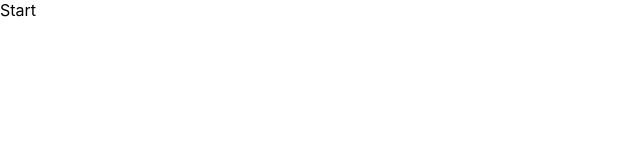
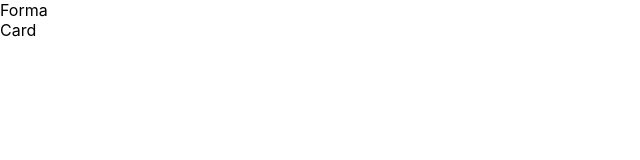
Before and after one commit to Trickster69/React-2021-Q3, a React (Vite) app: page / in a window 1280 px wide. Shown: the top 160 px of the page, without its empty margins (0-640 px from the left). Built offline with nearby package versions, Linux system fonts and the light colour scheme; the HTML template or start-up script is replaced by a standard one.

Commit message:
feat: add base structure

```diff
--- a/src/App.jsx
+++ b/src/App.jsx
@@ -1,8 +1,17 @@
 import React, { useState } from 'react';
 import './App.css';
+import Form from './Form/Form';
+import Card from './Card/Card';
 
 function App() {
-  return <div>Start</div>;
+  return (
+    <div className="form-wrapper">
+      <Form />
+      <div className="cards">
+        <Card />
+      </div>
+    </div>
+  );
 }
 
 export default App;
--- /dev/null
+++ b/src/Card/Card.jsx
@@ -0,0 +1,6 @@
+import React from 'react';
+import s from './Card.module.css';
+
+export default function Card() {
+  return <div>Card</div>;
+}
--- /dev/null
+++ b/src/Form/Form.jsx
@@ -0,0 +1,6 @@
+import React, { useState } from 'react';
+import s from './Form.module.css';
+
+export default function Form() {
+  return <div>Forma</div>;
+}
```
Also changed, not shown: src/Card/Card.module.css (added), src/Form/Form.module.css (added).
